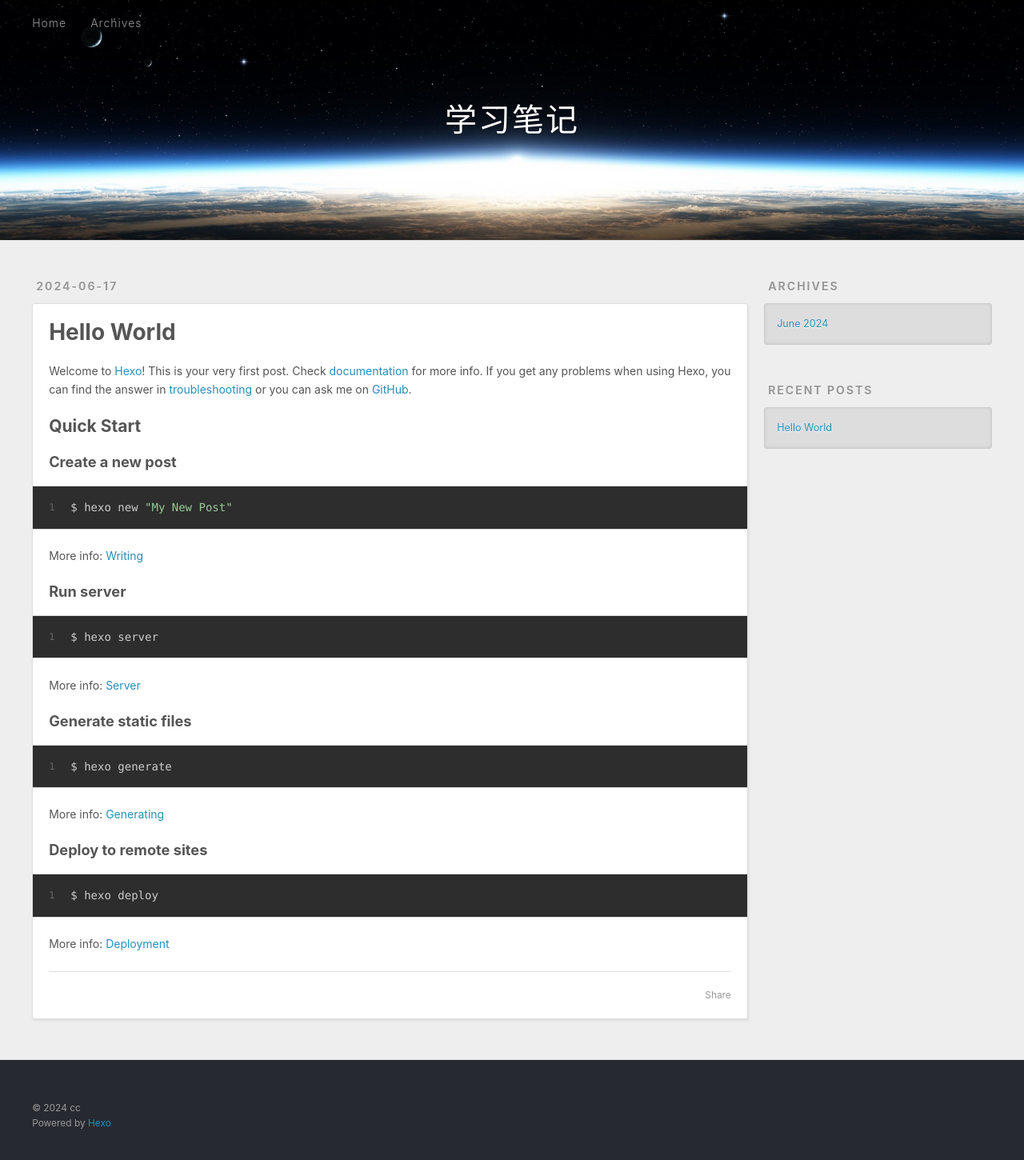
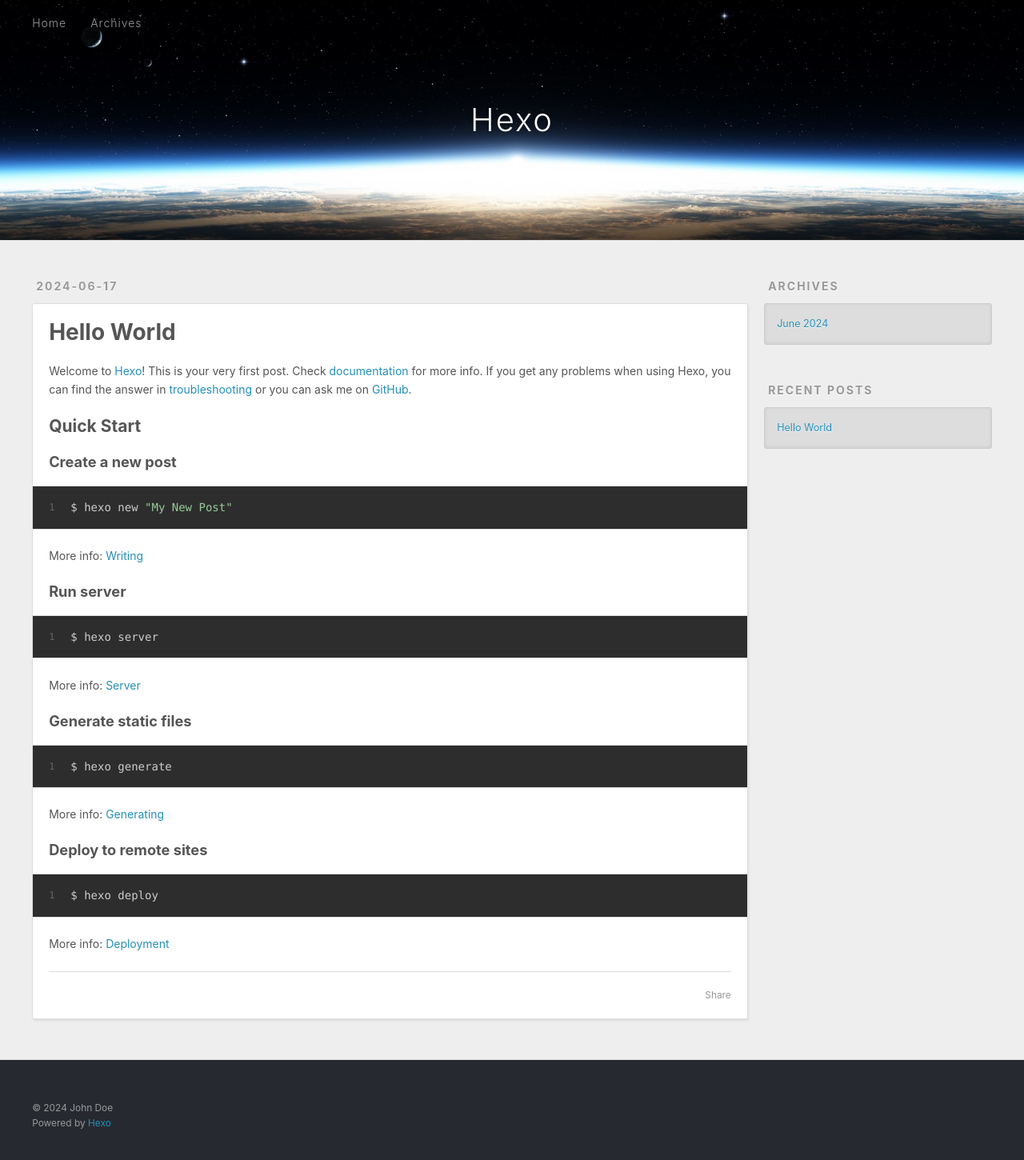
Before and after one commit to ccat1436/ccat1436.github.io, a plain HTML site: page index.html in a window 1280 px wide. Shown: the whole page at 80% size. Drawn offline with Linux system fonts and the light colour scheme.

Commit message:
Site updated: 2024-06-17 16:06:28

```diff
--- a/index.html
+++ b/index.html
@@ -4,17 +4,17 @@
   <meta charset="utf-8">
 
 
-  <title>学习笔记</title>
+  <title>Hexo</title>
   <meta name="viewport" content="width=device-width, initial-scale=1, shrink-to-fit=no">
   <meta property="og:type" content="website">
-<meta property="og:title" content="学习笔记">
+<meta property="og:title" content="Hexo">
 <meta property="og:url" content="http://example.com/index.html">
-<meta property="og:site_name" content="学习笔记">
+<meta property="og:site_name" content="Hexo">
 <meta property="og:locale" content="en_US">
 <meta property="article:author" content="John Doe">
 <meta name="twitter:card" content="summary">
 
-    <link rel="alternate" href="/atom.xml" title="学习笔记" type="application/atom+xml">
+    <link rel="alternate" href="/atom.xml" title="Hexo" type="application/atom+xml">
 
 
     <link rel="shortcut icon" href="/favicon.png">
@@ -39,7 +39,7 @@
   <div id="header-outer" class="outer">
     <div id="header-title" class="inner">
       <h1 id="logo-wrap">
-        <a href="/" id="logo">学习笔记</a>
+        <a href="/" id="logo">Hexo</a>
       </h1>
 
     </div>
@@ -108,7 +108,7 @@
 
     </div>
     <footer class="article-footer">
-      <a data-url="http://example.com/2024/06/17/hello-world/" data-id="clxib6dwn0000oko587oneb0f" data-title="Hello World" class="article-share-link"><span class="fa fa-share">Share</span></a>
+      <a data-url="http://example.com/2024/06/17/hello-world/" data-id="clxioyics0000vko5bsz3g6gu" data-title="Hello World" class="article-share-link"><span class="fa fa-share">Share</span></a>
 
 
 
@@ -167,7 +167,7 @@
   <div class="outer">
     <div id="footer-info" class="inner">
 
-      &copy; 2024 cc<br>
+      &copy; 2024 John Doe<br>
       Powered by <a href="https://hexo.io/" target="_blank">Hexo</a>
     </div>
   </div>
```
Also changed, not shown: 2024/06/17/hello-world/index.html (+1 -1 lines).
